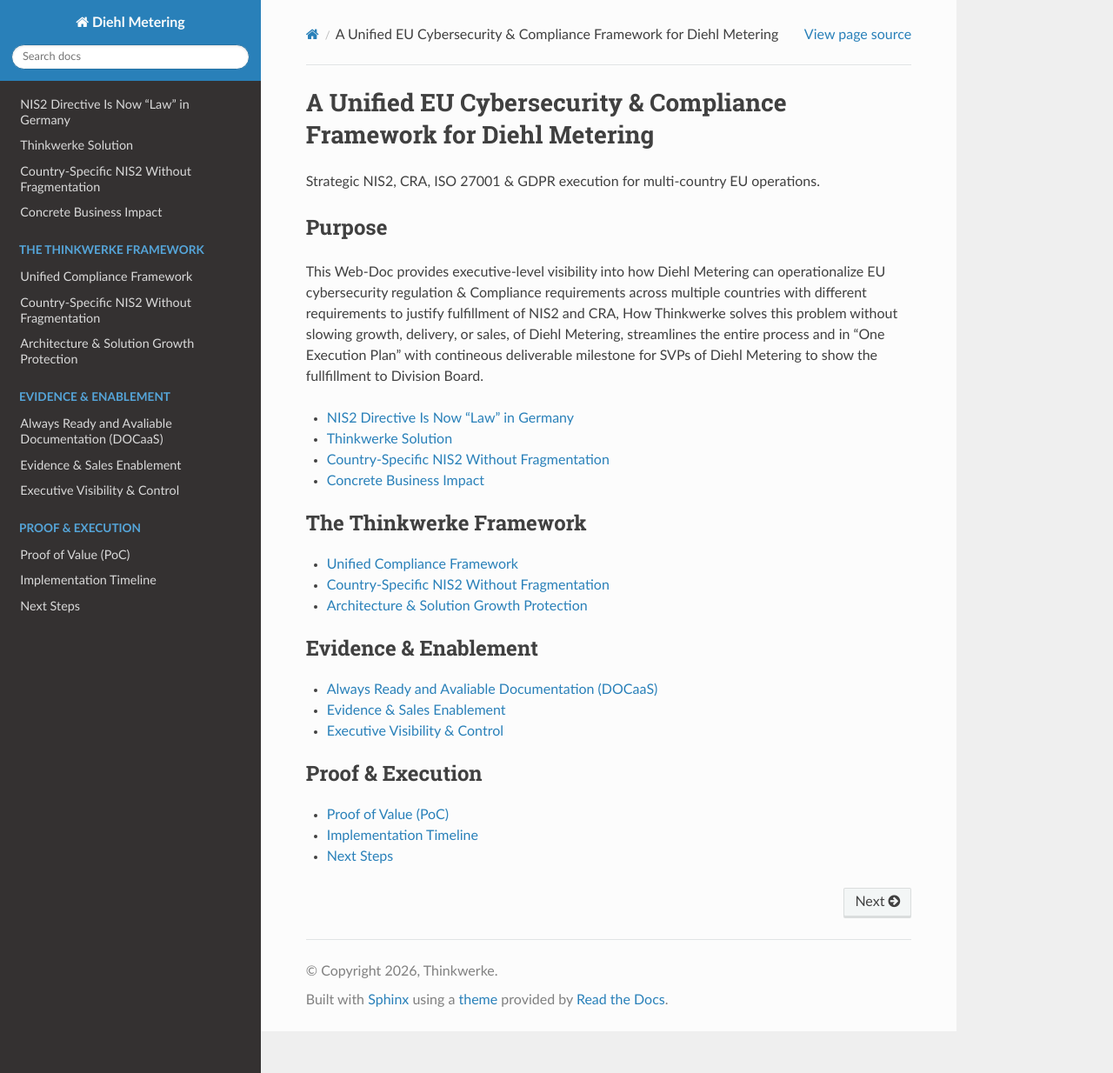
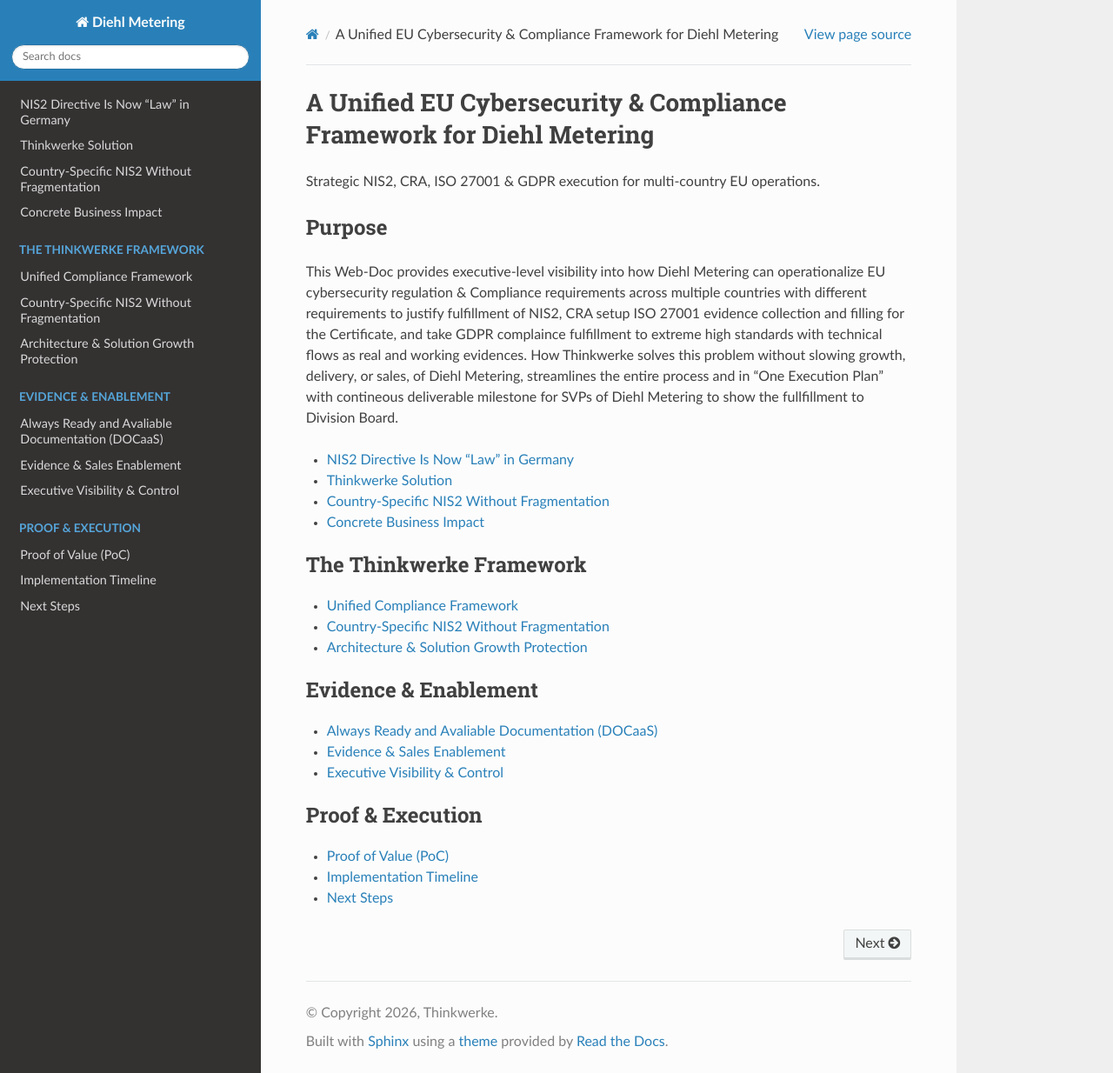
Before and after one commit to Mynkskhr/diehlmetering, a Sphinx documentation site: the page built from docs/source/index.rst, in a window 1280 px wide and 1234 px high. Shown: the whole window at 87% size. Built offline with Sphinx 7.4.7 and the Read the Docs theme 3.1.0, drawn with Linux system fonts in a browser that asks for light colours; pages that are not in the unit, such as notebooks, are missing from menus.

Commit message:
Update index.rst

```diff
--- a/docs/source/index.rst
+++ b/docs/source/index.rst
@@ -7,7 +7,7 @@
 -------
 
 This Web-Doc provides executive-level visibility into how Diehl Metering can operationalize
-EU cybersecurity regulation & Compliance requirements across multiple countries with different requirements to justify fulfillment of NIS2 and CRA,
+EU cybersecurity regulation & Compliance requirements across multiple countries with different requirements to justify fulfillment of NIS2, CRA setup ISO 27001 evidence collection and filling for the Certificate, and take GDPR complaince fulfillment to extreme high standards with technical flows as real and working evidences.
 How Thinkwerke solves this problem without slowing growth, delivery, or sales, of Diehl Metering, streamlines the entire process and in "One Execution Plan"
 with contineous deliverable milestone for SVPs of Diehl Metering to show the fullfillment to Division Board.
 
```
